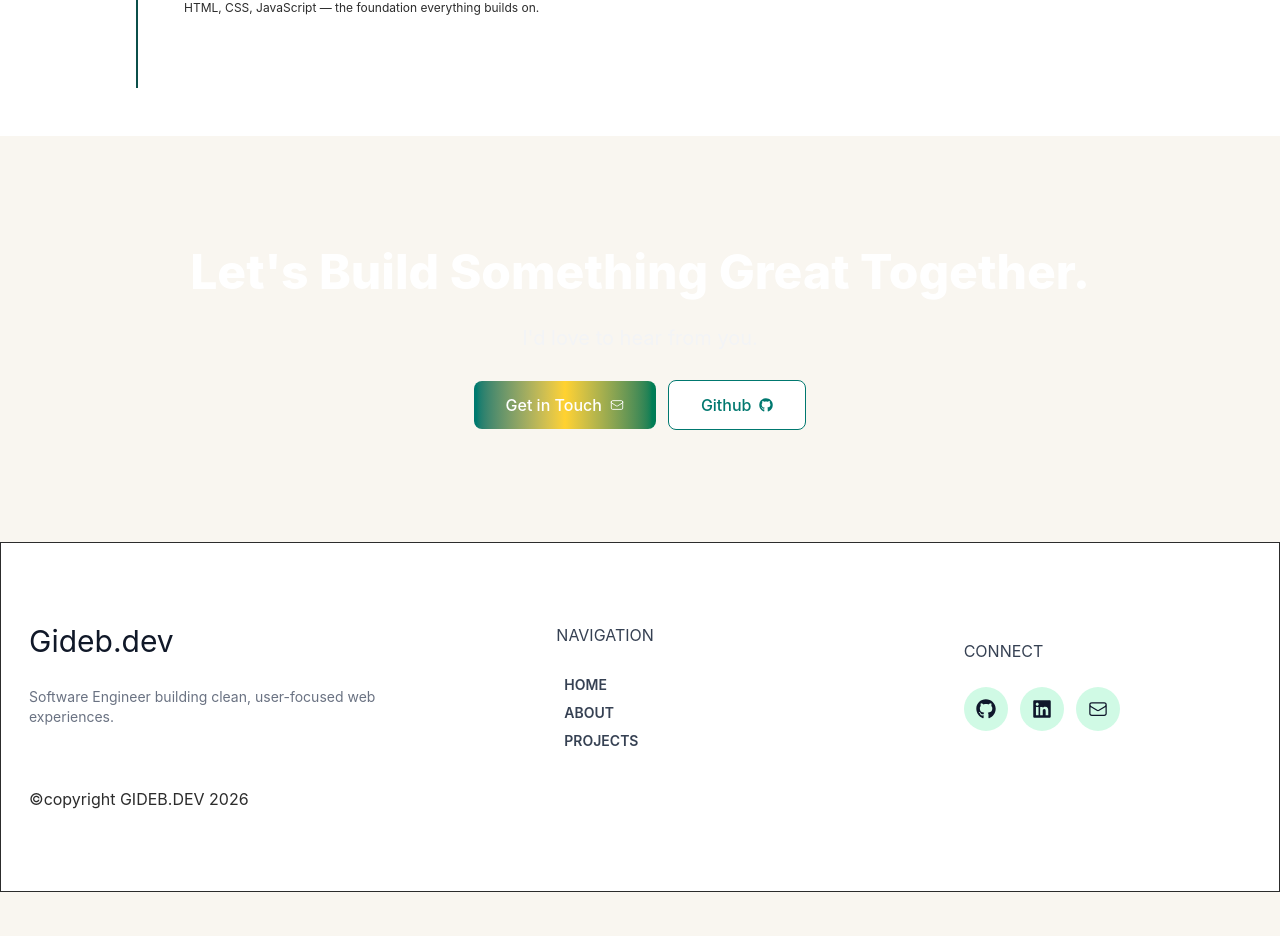
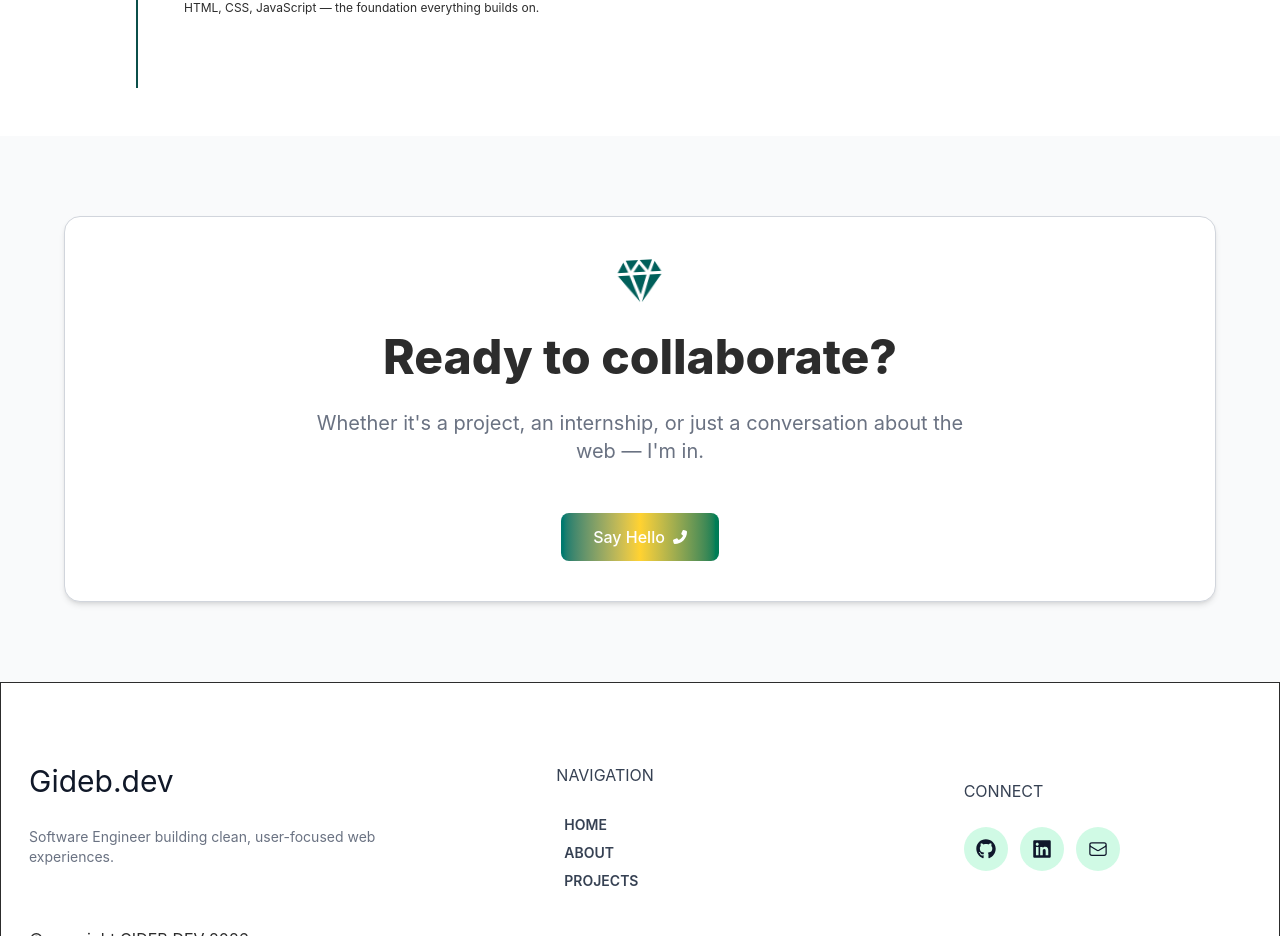
Before and after one commit to Gideb/Personal-Portfolio, a React (Vite) app: page /about in a window 1280 px wide. Shown: the part 2496-3432 px from the top of the page. Before the commit the page ends 3388 px from the top, so only its background shows below. Built offline with nearby package versions, Linux system fonts and the light colour scheme.

Commit message:
about page done

```diff
--- a/src/App.css
+++ b/src/App.css
@@ -15,3 +15,22 @@ body {
     color: var(--Text);
     font-family: "montserrat", "inter";
 }
+
+
+.animate-diamond {
+    animation: diamond 5s ease-in-out infinite;
+}
+
+@keyframes diamond {
+
+    0%,
+    100% {
+        transform: rotate(-45deg);
+    }
+
+    50% {
+        transform: rotate(45deg);
+    }
+
+
+}
--- a/src/components/Props/CTASection.jsx
+++ b/src/components/Props/CTASection.jsx
@@ -28,7 +28,7 @@ const CTASection = () => {
             <Button
               buttonText="Github"
               icon={FaGithub}
-              path="/contact"
+              path="https://github/gideb"
               variant="primary"
             />
           </div>
--- a/src/components/Props/CTASectionTwo.jsx
+++ b/src/components/Props/CTASectionTwo.jsx
@@ -1,35 +1,28 @@
 import React from "react";
 import Subheading from "./Subheading";
 import Button from "../ui/Button";
-import { FaEnvelope, FaGithub } from "react-icons/fa6";
+import { FaEnvelope, FaGithub, FaPhoneFlip } from "react-icons/fa6";
 import { HiOutlineEnvelope } from "react-icons/hi2";
+import { LuPhoneCall } from "react-icons/lu";
+import { IoDiamondSharp, IoDiamondOutline } from "react-icons/io5";
 
 const CTASectionTwo = () => {
   return (
-    <section className="w-full white ">
+    <section className="w-full bg-gray-50 ">
       <div className="py-20 max-w-7xl mx-auto  items-center">
-        <div
-          className=" max-w-6xl mx-auto text-center p-8 space-y-7
-        "
-        >
-          <h2 className="text-3xl md:text-4xl lg:text-5xl text-white font-extrabold  text-center">
-            Let's Build Something Great Together.
+        <div className=" max-w-6xl mx-auto text-center space-y-7 border border-gray-300 rounded-2xl shadow-md bg-white flex flex-col py-10 justify-center items-center   ">
+          <IoDiamondSharp className="text-5xl text-teal-800 transition-all animate-diamond  " />
+          <h2 className="text-3xl md:text-4xl lg:text-5xl font-extrabold  text-center">
+            Ready to collaborate?
           </h2>
-          <Subheading isLight description="I'd love to hear from you." />
+          <Subheading description="Whether it's a project, an internship, or just a conversation about the web — I'm in." />
 
           <div className="gap-3 flex items-center justify-center mt-5">
             <Button
-              buttonText="Get in Touch"
-              icon={HiOutlineEnvelope}
+              buttonText="Say Hello"
+              icon={FaPhoneFlip}
               path="/contact"
               variant="secondary"
-            />
-
-            <Button
-              buttonText="Github"
-              icon={FaGithub}
-              path="/contact"
-              variant="primary"
             />
           </div>
         </div>
```
